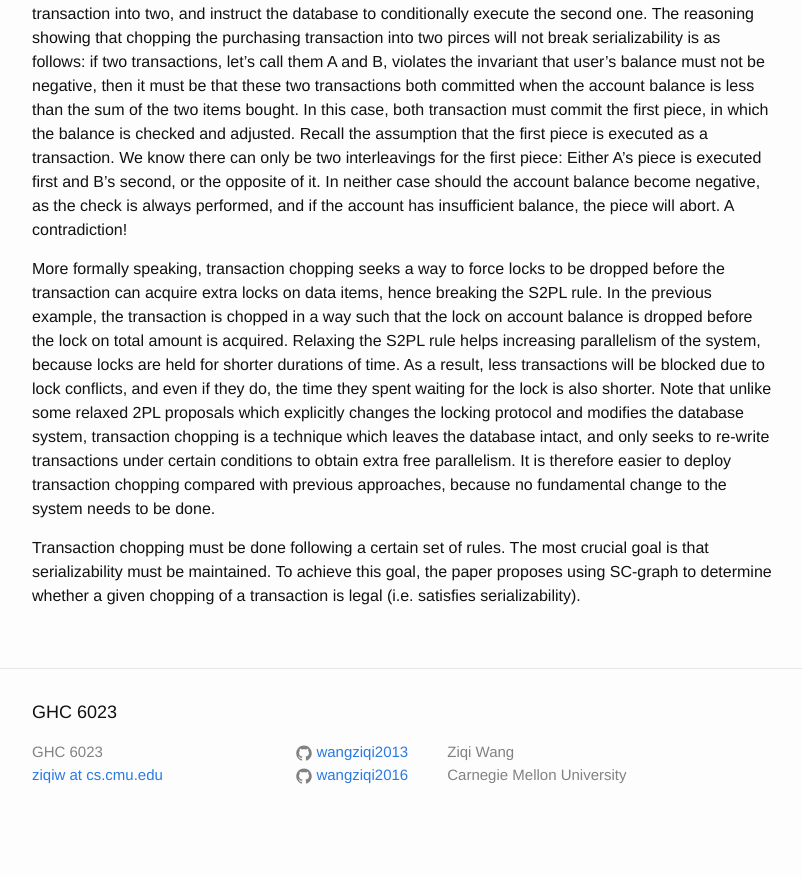
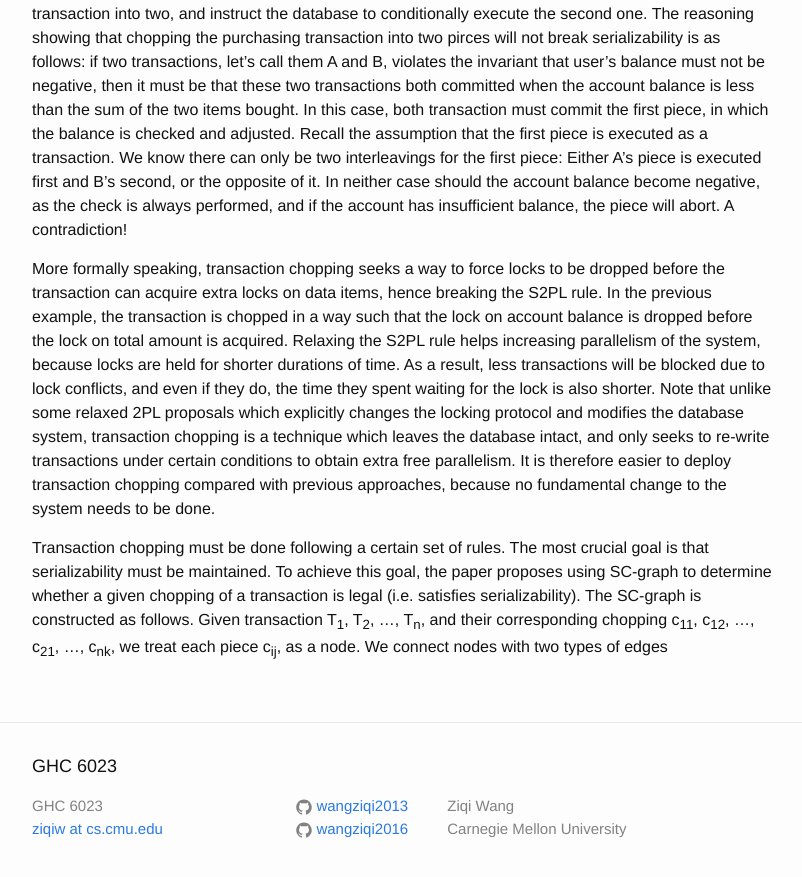
Before and after one commit to wangziqi2013/wangziqi2013.github.io, a Jekyll site: the page built from _posts/2019-01-02-Txn-Chopping.markdown, in a window 1280 px wide and 900 px high, scrolled down 1105 px. Shown: the top 877 px of the window, without its empty margins (238-1040 px from the left). Built offline with Jekyll 4.4.1, drawn with Linux system fonts in a browser that asks for light colours; before the commit the page ends 1951 px from its top, so only the background shows below that.

Commit message:
Working on SC graph

```diff
--- a/_posts/2019-01-02-Txn-Chopping.markdown
+++ b/_posts/2019-01-02-Txn-Chopping.markdown
@@ -57,4 +57,7 @@ previous approaches, because no fundamental change to the system needs to be don
 
 Transaction chopping must be done following a certain set of rules. The most crucial goal is that serializability must
 be maintained. To achieve this goal, the paper proposes using SC-graph to determine whether a given chopping of
-a transaction is legal (i.e. satisfies serializability).
+a transaction is legal (i.e. satisfies serializability). The SC-graph is constructed as follows. Given transaction
+T<sub>1</sub>, T<sub>2</sub>, ..., T<sub>n</sub>, and their corresponding chopping c<sub>11</sub>, c<sub>12</sub>, ...,
+c<sub>21</sub>, ..., c<sub>nk</sub>, we treat each piece c<sub>ij</sub>, as a node. We connect nodes with two
+types of edges
```
